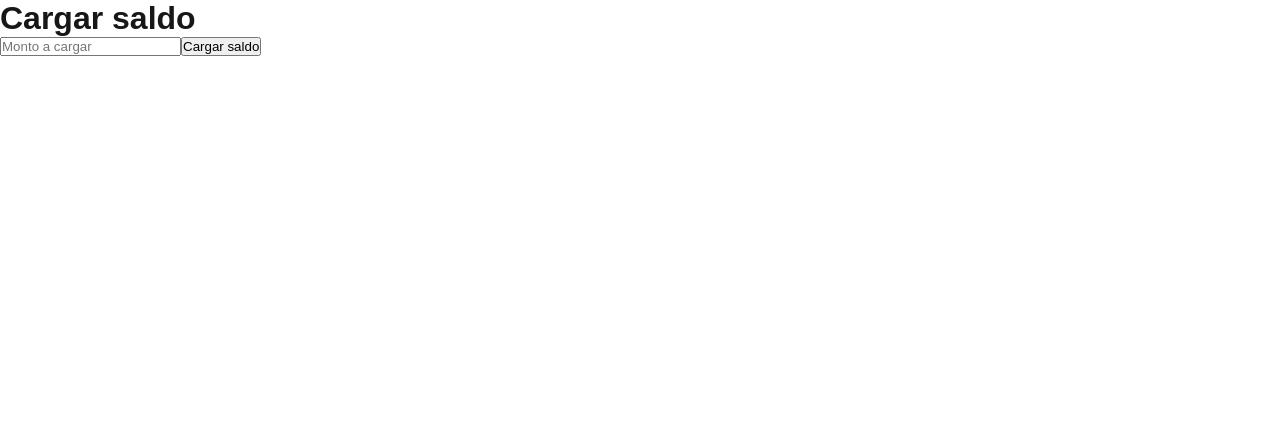
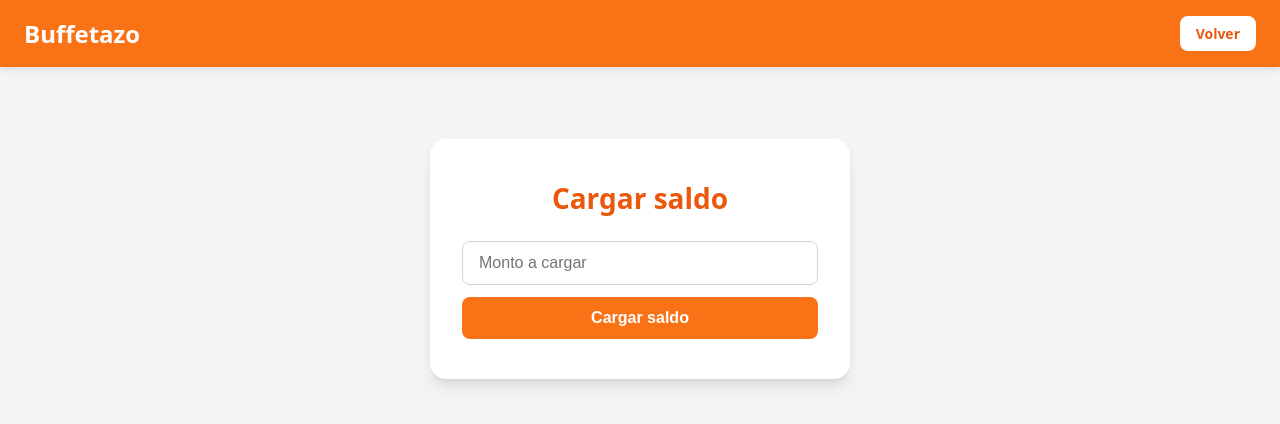
Before and after one commit to PioIX/2026-TPF-G17, a Next.js app in the folder Frontend/: page /cargarSaldo in a window 1280 px wide. Shown: the top 424 px of the page. Built offline with nearby package versions, Linux system fonts and the light colour scheme.

Commit message:
cargar saldo activo

```diff
--- a/Frontend/src/app/cargarSaldo/page.js
+++ b/Frontend/src/app/cargarSaldo/page.js
@@ -2,6 +2,7 @@
 import { useState } from "react";
 import Link from "next/link";
 import { useRouter } from "next/navigation";
+import styles from "./page.module.css";
 
 export default function CargarSaldo() {
   const [monto, setMonto] = useState("");
@@ -33,17 +34,34 @@ export default function CargarSaldo() {
 
 
   return (
-    <main>
-      <h1>Cargar saldo</h1>
+    <main className={styles.contenedorPrincipal}>
+      <header className={styles.header}>
+        <h1 className={styles.tituloHeader}>Buffetazo</h1>
+        <div className={styles.accionesHeader}>
+          <Link href="/home" className={styles.btnVolverHeader}>Volver</Link>
+        </div>
+      </header>
 
-        <div>
+      <div className={styles.contenidoPrincipal}>
+        <div className={styles.seccionCargarSaldo}>
+          <div className={styles.tarjetaCargarSaldo}>
+            <h1 className={styles.tituloCargarSaldo}>Cargar saldo</h1>
+
+            <div className={styles.formularioCargar}>
               <input
                 type="number"
                 placeholder="Monto a cargar"
                 value={monto}
                 onChange={function (e) { setMonto(e.target.value); }}
+                className={styles.inputMonto}
               />
-          <button onClick={handleSaldo} type="submit">Cargar saldo</button>
+              <button onClick={handleSaldo} type="submit" className={styles.btnCargarSubmit}>
+                Cargar saldo
+              </button>
+
+            </div>
+          </div>
+        </div>
       </div>
     </main>
   );
--- /dev/null
+++ b/Frontend/src/app/cargarSaldo/page.module.css
@@ -0,0 +1,140 @@
+/* CONTENEDOR PRINCIPAL Y HEADER DE LA PÁGINA */
+.contenedorPrincipal {
+  min-height: 100vh;
+  background-color: #f3f4f6;
+  color: #1f2937;
+  font-family: system-ui, -apple-system, BlinkMacSystemFont, 'Segoe UI', Roboto, sans-serif;
+}
+
+.header {
+  background-color: #f97316;
+  color: #ffffff;
+  padding: 1rem 1.5rem;
+  box-shadow: 0 4px 6px -1px rgba(0, 0, 0, 0.1);
+  display: flex;
+  justify-content: space-between;
+  align-items: center;
+}
+
+.tituloHeader {
+  font-size: 1.5rem;
+  font-weight: 700;
+  margin: 0;
+}
+
+.accionesHeader {
+  display: flex;
+  align-items: center;
+  gap: 1rem;
+}
+
+.btnVolverHeader {
+  background-color: #ffffff;
+  color: #ea580c;
+  padding: 0.5rem 1rem;
+  border-radius: 0.5rem;
+  font-weight: 700;
+  text-decoration: none;
+  font-size: 0.875rem;
+  transition: background-color 0.2s, color 0.2s;
+  display: inline-block;
+}
+
+.btnVolverHeader:hover {
+  background-color: #ffedd5;
+  color: #c2410c;
+}
+
+.contenidoPrincipal {
+  max-width: 64rem;
+  margin: 0 auto;
+  padding: 1.5rem;
+}
+
+/* TARJETA CENTRADA DE CARGAR SALDO */
+.seccionCargarSaldo {
+  display: flex;
+  justify-content: center;
+  align-items: center;
+  padding: 3rem 1rem;
+}
+
+.tarjetaCargarSaldo {
+  background-color: #ffffff;
+  border-radius: 1rem;
+  box-shadow: 0 10px 15px -3px rgba(0, 0, 0, 0.1), 0 4px 6px -2px rgba(0, 0, 0, 0.05);
+  padding: 2.5rem 2rem;
+  width: 100%;
+  max-width: 420px;
+  text-align: center;
+}
+
+.tituloCargarSaldo {
+  color: #ea580c;
+  font-size: 1.75rem;
+  font-weight: 700;
+  margin: 0 0 1.5rem 0;
+}
+
+/* FORMULARIO E INPUTS */
+.formularioCargar {
+  display: flex;
+  flex-direction: column;
+  gap: 0.75rem;
+}
+
+.inputMonto {
+  width: 100%;
+  padding: 0.75rem 1rem;
+  border: 1.5px solid #d1d5db;
+  border-radius: 0.5rem;
+  font-size: 1rem;
+  outline: none;
+  transition: border-color 0.2s, box-shadow 0.2s;
+  box-sizing: border-box;
+}
+
+.inputMonto:focus {
+  border-color: #f97316;
+  box-shadow: 0 0 0 3px rgba(249, 115, 22, 0.2);
+}
+
+/* BOTONES */
+.btnCargarSubmit {
+  width: 100%;
+  background-color: #f97316;
+  color: #ffffff;
+  font-weight: 700;
+  font-size: 1rem;
+  padding: 0.75rem 1.5rem;
+  border: none;
+  border-radius: 0.5rem;
+  cursor: pointer;
+  transition: background-color 0.2s;
+}
+
+.btnCargarSubmit:hover {
+  background-color: #ea580c;
+}
+
+.btnVolverTarjeta {
+  display: block;
+  width: 100%;
+  margin-top: 0.75rem;
+  padding: 0.75rem 1.5rem;
+  background-color: transparent;
+  color: #f97316;
+  border: 2px solid #f97316;
+  border-radius: 0.5rem;
+  font-weight: 700;
+  font-size: 1rem;
+  text-align: center;
+  text-decoration: none;
+  box-sizing: border-box;
+  transition: background-color 0.2s, color 0.2s;
+}
+
+.btnVolverTarjeta:hover {
+  background-color: #f97316;
+  color: #ffffff;
+}
```
Lines whose indentation alone changed are shown as unchanged.
